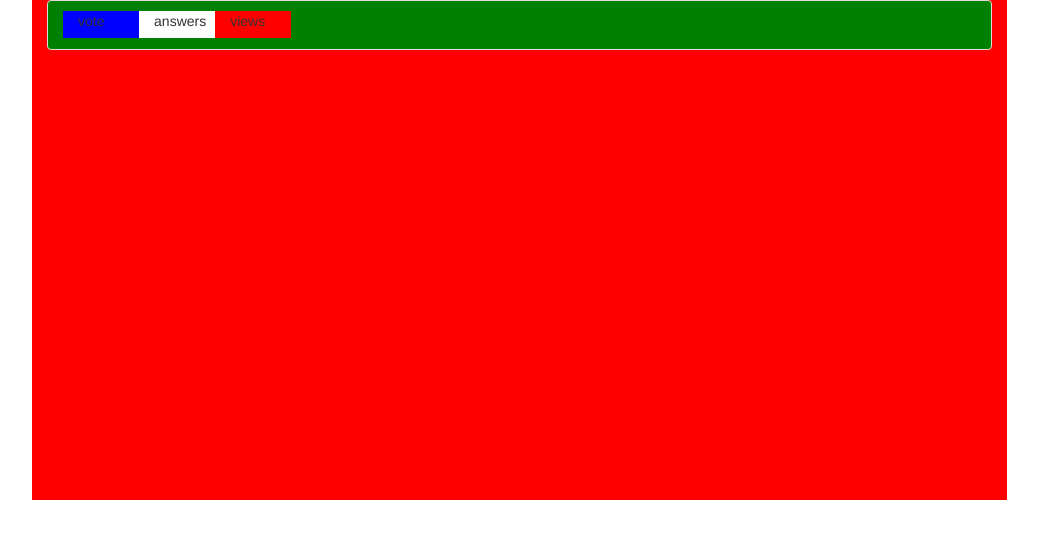
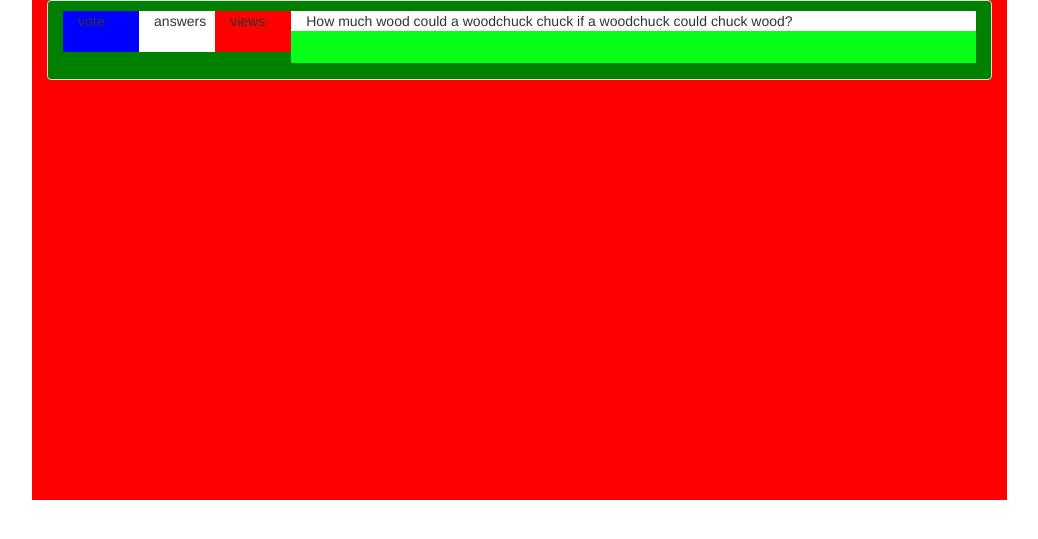
Before and after one commit to alex-B-Ly/so-clone, a PHP site: page / in a window 1280 px wide. Shown: the top 539 px of the page, without its empty margins (23-1061 px from the left). Run offline with PHP 8.4, Linux system fonts and the light colour scheme.

Commit message:
added question section

```diff
--- a/css/style.css
+++ b/css/style.css
@@ -5,13 +5,13 @@
 
 .test2{
   background: green;
-  height: 50px;
+  height: 80px;
 }
 
 .vote,
 .answers,
 .views{
-  height: 95%;
+  height: 70%;
 }
 
 .vote{
@@ -25,3 +25,12 @@
 .views{
   background: red;
 }
+
+.question-wrap{
+  background: #05FF16;
+  height: 90%;
+}
+
+.question{
+  background: white;
+}
--- a/index.html
+++ b/index.html
@@ -22,7 +22,14 @@
           <div class="col-md-1 answers">answers</div>
           <div class="col-md-1 views">views</div>
 
+          <div class="col-md-9 question-wrap">
+            <div class="row">
+              <div class="col-md-12 question">
+                How much wood could a woodchuck chuck if a woodchuck could chuck wood?
+              </div>
+            </div>
           </div>
+
         </li>
       </ul>
     </div>
```
